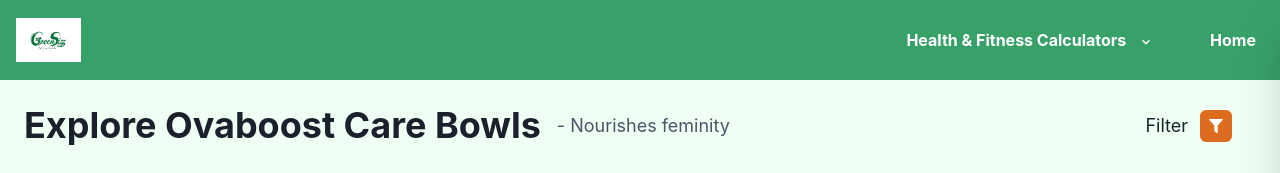
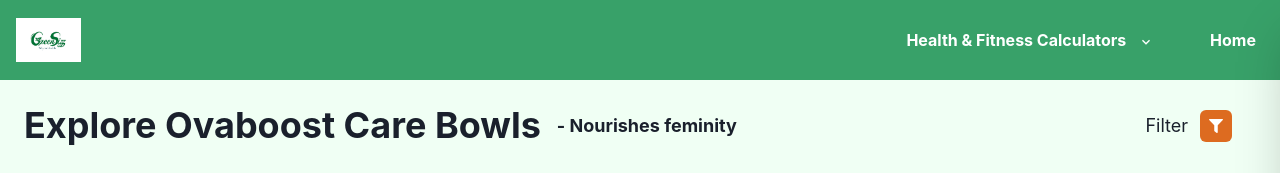
Before and after one commit to acecoder7/Health-Fitness-Calc-GS, a React (Create React App) app in the folder calculator/: page /explore-pcos in a window 1280 px wide. Shown: the top 173 px of the page. Built offline with nearby package versions, Linux system fonts and the light colour scheme.

Commit message:
minor edits

```diff
--- a/calculator/src/pages/ExplorePCOS.js
+++ b/calculator/src/pages/ExplorePCOS.js
@@ -39,7 +39,7 @@
           <Heading as="h2" size="xl">
             Explore Ovaboost Care Bowls
           </Heading>
-          <Text fontSize="lg" color="gray.600" ml="4">
+          <Text fontSize="lg" color="gray.800" ml="4" fontWeight="bold">
             - Nourishes feminity
           </Text>
         </Flex>
```
